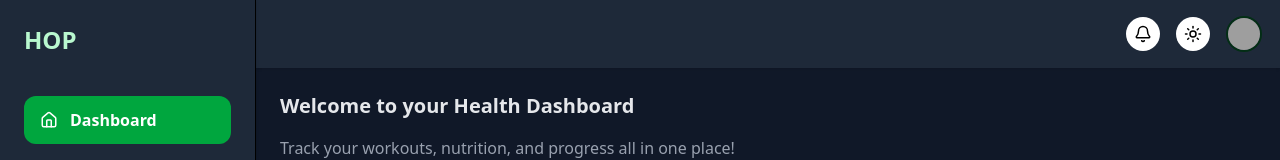
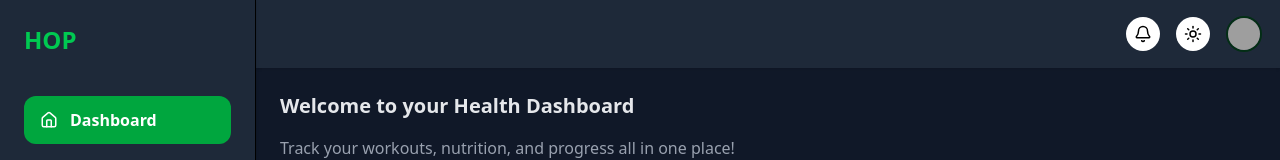
Before and after one commit to Olamilekan18/HOPwellness, a React (Vite) app in the folder frontend/: page /dashboard in a window 1280 px wide. Shown: the top 160 px of the page. Built offline with nearby package versions, Linux system fonts and the light colour scheme; grey boxes are pictures that could not be loaded.

Commit message:
feat: update DashboardLayout styles for improved dark mode visibility

```diff
--- a/frontend/src/componet/dashboard/dashboardLayout.jsx
+++ b/frontend/src/componet/dashboard/dashboardLayout.jsx
@@ -49,7 +49,7 @@ export default function DashboardLayout({ children }) {
         } md:translate-x-0 bg-white dark:bg-gray-800 w-64 border-r p-6 fixed md:relative top-0 left-0 h-full shadow-sm transition-transform duration-300 ease-in-out z-70`}
       >
         <div className="flex items-center justify-between mb-10">
-          <h2 className="text-2xl font-extrabold text-green-800 dark:text-green-200">
+          <h2 className="text-2xl font-extrabold text-green-800 dark:text-green-500">
             HOP
           </h2>
           <button
@@ -89,7 +89,6 @@ export default function DashboardLayout({ children }) {
           </div>
 
           <div className="flex items-center gap-4 pr-3">
-            {/* Notifications Button */}
             <button className="p-2 bg-gray-100 dark:bg-white rounded-full hover:bg-gray-200 dark:hover:bg-gray-600">
               <Bell size={18} />
             </button>
```
